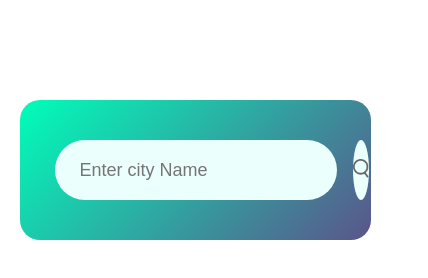
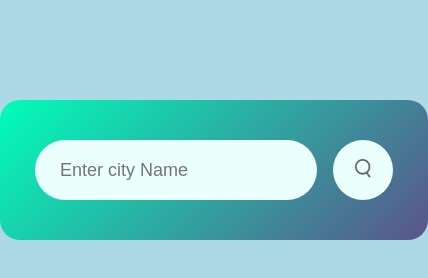
Before and after one commit to premkumarreddyalidini/html-premfile2, a plain HTML site: page index.html in a window 390 px wide. Shown: the whole page, 428 px wide, since content can reach past the window. Drawn offline with Linux system fonts and the light colour scheme.

Commit message:
Update style.css

```diff
--- a/style.css
+++ b/style.css
@@ -7,7 +7,7 @@
 }
 
 body{
-    background-color:;
+    background-color:lightblue;
 }
 
 .Card{
@@ -109,8 +109,6 @@ body{
 .error{
     display: none;
 }
-@media screen and (max-width: 600px) {
-    .Card {
-        max-width: 90%;
-    }
-}
+@media screen and (min-width: 0px) and (max-width:480px ){
+    .Card {width: fit-content;}
+  }
```
